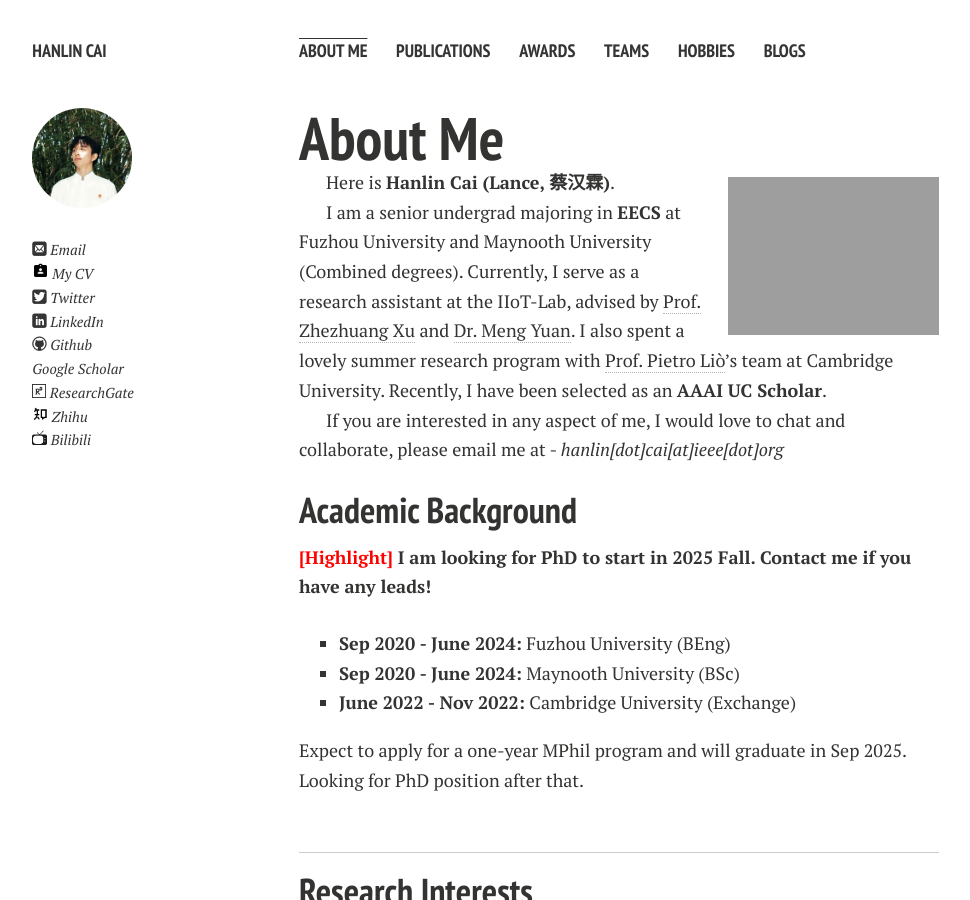
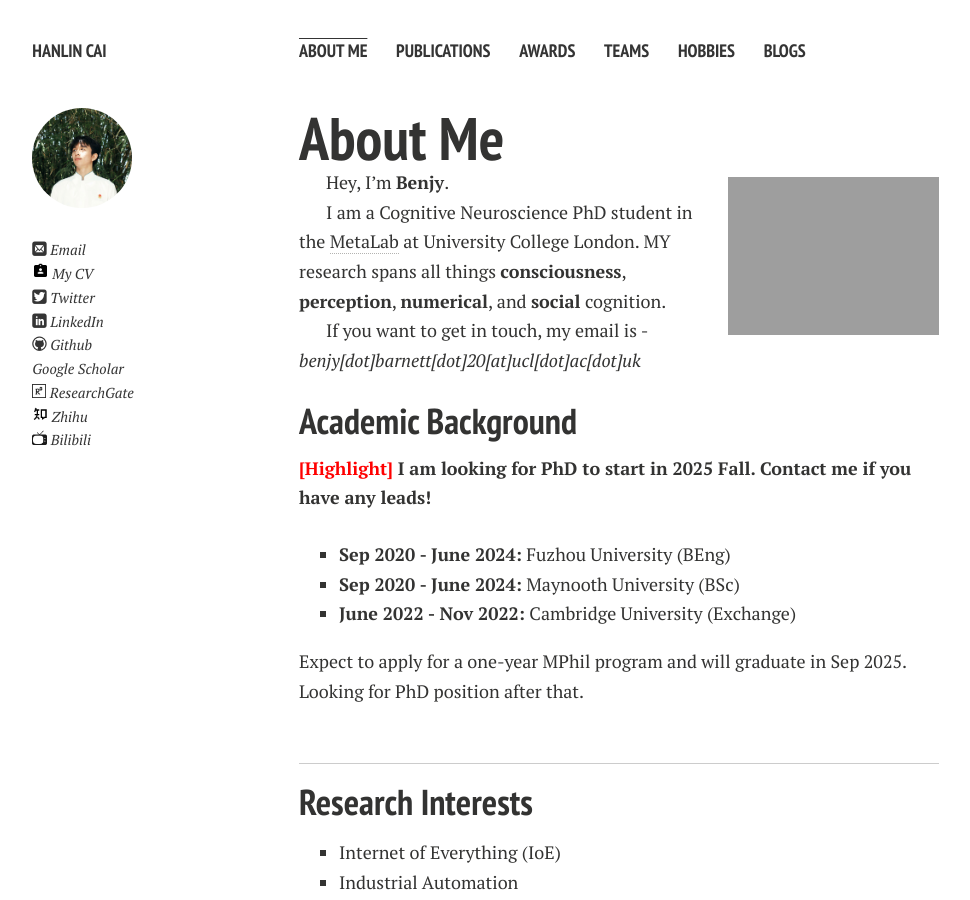
Before and after one commit to benjybarnett/benjybarnett.github.io, a Jekyll site: the page built from index.md, in a window 1280 px wide and 900 px high. Shown: the whole window, without its empty margins (21-991 px from the left). Built offline with Jekyll 4.4.1, drawn with Linux system fonts in a browser that asks for light colours; nearby versions of some CDN libraries; comment, search, counter and statistics services are not loaded; a style sheet for code colours, icons or effects is not loaded; our own code applies the rules of GitHub Pages for plain Markdown files.

Commit message:
home page

```diff
--- a/index.md
+++ b/index.md
@@ -6,11 +6,11 @@ layout: page
 
 <img src="https://caihanlin.com/caihanlin.jpg" class="floatpic" width="360" height="480">
 
-Here is **Hanlin Cai (Lance, 蔡汉霖)**.
+Hey, I'm **Benjy**.
 
-I am a senior undergrad majoring in **EECS** at Fuzhou University and Maynooth University (Combined degrees). Currently, I serve as a research assistant at the IIoT-Lab, advised by [Prof. Zhezhuang Xu](https://www.researchgate.net/profile/Zhezhuang-Xu) and [Dr. Meng Yuan](https://www.researchgate.net/profile/Meng-Yuan-4). I also spent a lovely summer research program with [Prof. Pietro Liò](https://www.cl.cam.ac.uk/~pl219/)'s team at Cambridge University. Recently, I have been selected as an **AAAI UC Scholar**.
+I am a Cognitive Neuroscience PhD student in the <a href="https://metacoglab.org/MetaLab">MetaLab</a> at University College London. MY research spans all things **consciousness**, **perception**, **numerical**, and **social** cognition.
 
-If you are interested in any aspect of me, I would love to chat and collaborate, please email me at - *hanlin[dot]cai[at]ieee[dot]org*
+If you want to get in touch, my email is - *benjy[dot]barnett[dot]20[at]ucl[dot]ac[dot]uk*
 
 ## Academic Background
 
```
